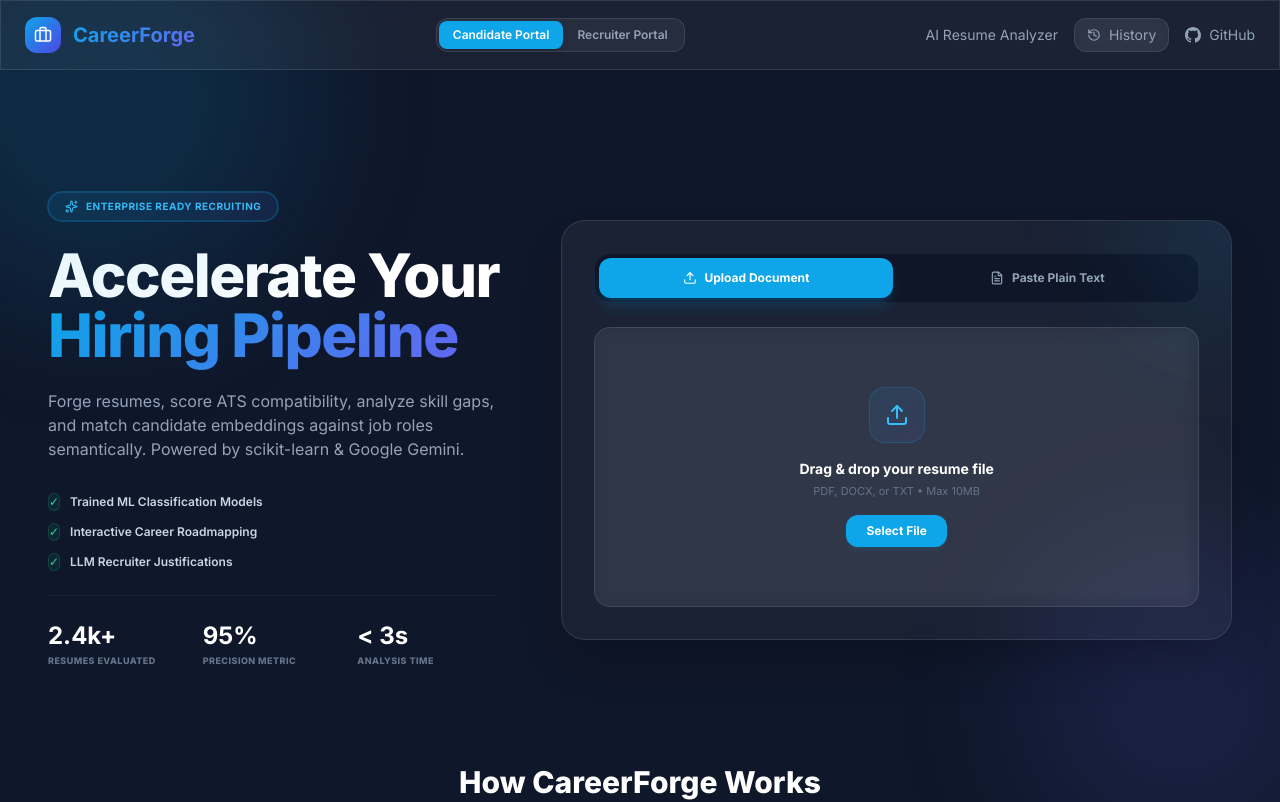
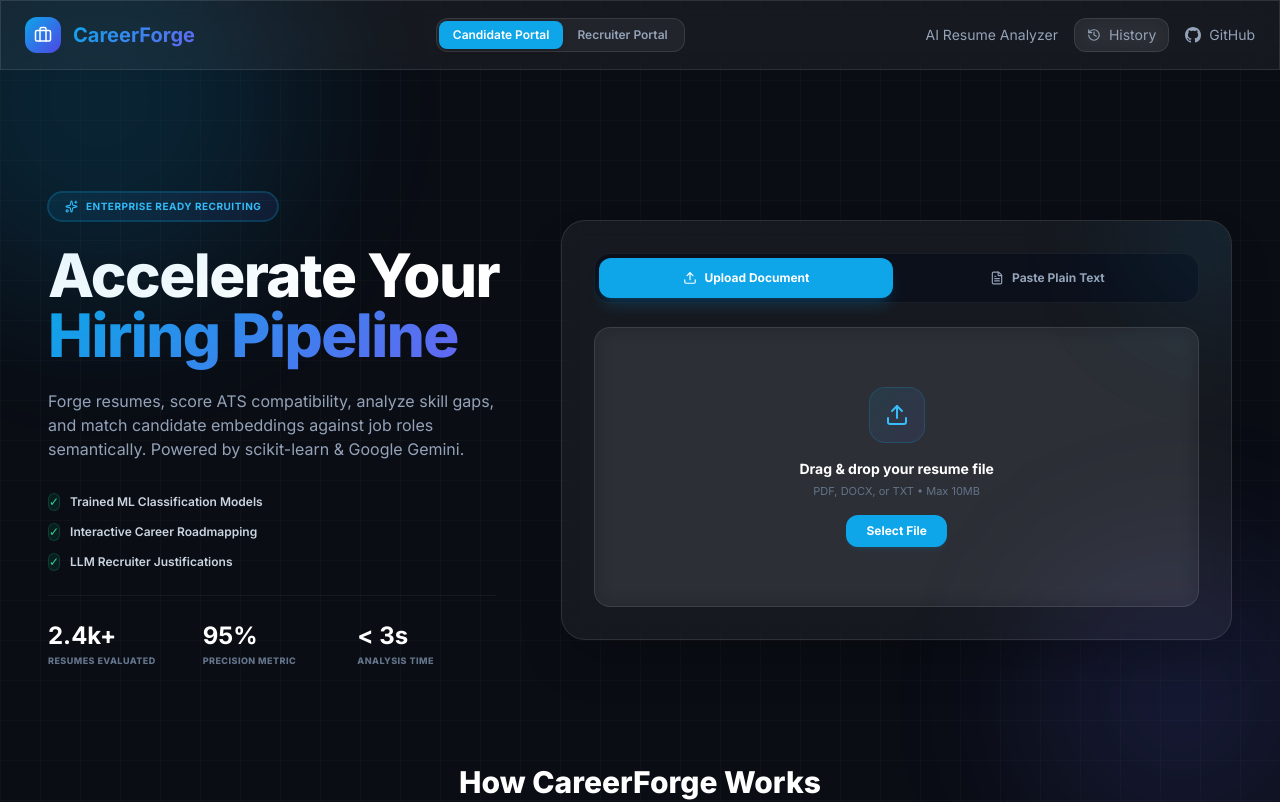
Before and after one commit to madhan1945/CareerForge, a React app in the folder frontend/: page / in a window 1280 px wide. Shown: the top 802 px of the page. Built offline with nearby package versions, Linux system fonts and the light colour scheme; the HTML template or start-up script is replaced by a standard one.

Commit message:
Update App container background style to use grid pattern

```diff
--- a/frontend/src/App.jsx
+++ b/frontend/src/App.jsx
@@ -11,7 +11,7 @@
   const [viewMode, setViewMode] = useState("candidate");
 
   return (
-    <div className="min-h-screen bg-dark-200">
+    <div className="min-h-screen bg-[#0a0d14] bg-grid-pattern relative">
       <Navbar
         onHistoryClick={() => setShowHistory(true)}
         currentView={viewMode}
```
